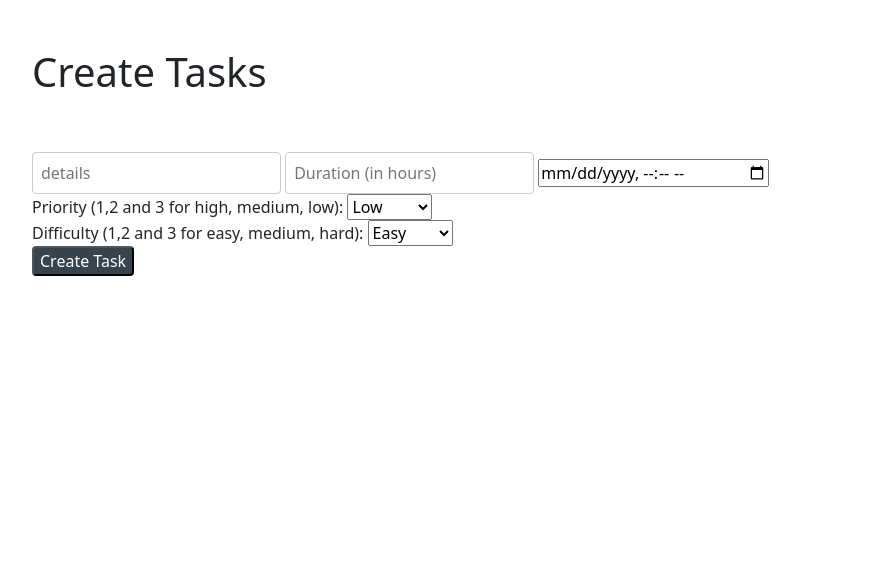
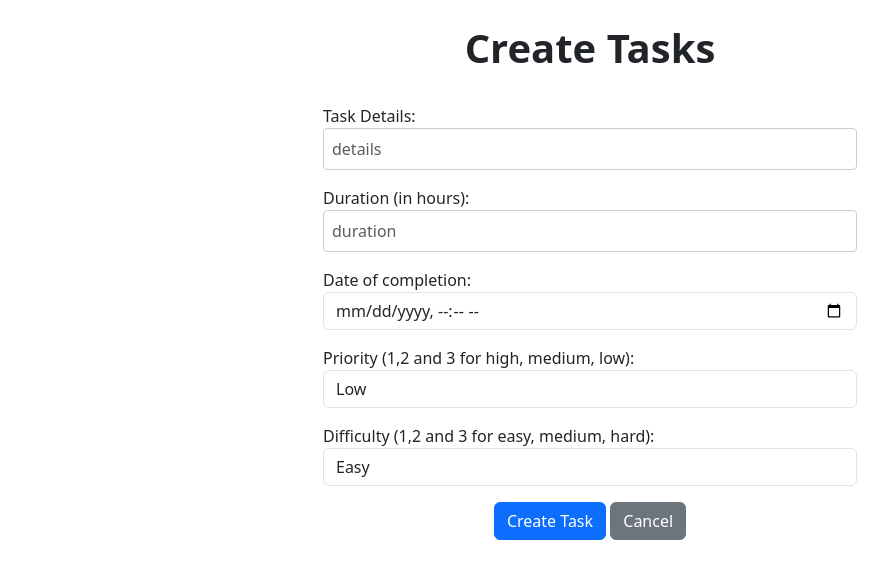
Before and after one commit to DeObjectifOne/CS-code, a Python web app: template Coding time!/website/templates/creation.html in a window 1280 px wide. Shown: the part 56-635 px from the top of the page, without its empty margins (50-938 px from the left). Run offline with Jinja, Linux system fonts and the light colour scheme; the template is opened without the code that fills it, so the values that code supplies are empty; some libraries are stand-ins or nearby versions.

Commit message:
Update creation.html

```diff
--- a/Coding time!/website/templates/creation.html
+++ b/Coding time!/website/templates/creation.html
@@ -1,100 +1,105 @@
- <!--extends layout.html's template to other webpages-->
- {% extends "layout.html" %}
+{% extends "layout.html" %} {% block title %}Task Creation{% endblock %}
 
- {% block title %}Task Creation{% endblock %} <!--Page title-->
+{% block content %}
 
- {% block content %} <!--Page body-->
+<br>
 
- <br><br>
- <h1>Create Tasks</h1> <!--Body title-->
- <br><br>
+<h1 align="center"><b>Create Tasks</b></h1>
 
+<br>
+
+<div class="container">
+    <div class="row justify-content-center">
+        <div class="col-md-6">
             <form
                 method="POST"
-    action="{{ url_for('views.create_task') }}"
-> <!--Links the form that sends all the data to the create_task function-->
+                action="{{ url_for('views.create_task') }}">
 
-    <!--Input for the task details-->
+                <div class="mb-3">
+                    <label for="details">Task Details:</label>
+                    <div class="input-group justify-content-center">
                         <input
                             type="text"
+                            id="details"
                             name="details"
+                            class="form-control"
                             placeholder="details"
-        required
-    >
+                            required>
+                    </div>
+                </div>
 
-    <!--Input for the task duration-->
+                <div class="mb-3">
+                    <label for="details">Duration (in hours):</label>
+                    <div class="input-group justify-content-center">
                         <input
                             type="number"
+                            id="duration"
                             name="duration"
-        placeholder="Duration (in hours)"
-        required
-    >
+                            class="form-control"
+                            placeholder="duration"
+                            required>
+                    </div>
+                </div>
 
-    <!--Input for the due_date-->
+                <div class="mb-3">
+                    <label for="details">Date of completion:</label>
+                    <div class="input-group justify-content-center">
                         <input
                             type="datetime-local"
+                            id="due_date"
                             name="due_date"
-        placeholder="Due Date"
-        required
-    >
+                            class="form-control"
+                            placeholder="Date of completion"
+                            required>
+                    </div>
+                </div>
 
-     <div>
-        <label
-            for="priority">
-                Priority (1,2 and 3 for high, medium, low):
-        </label>
+                <div class="mb-3">
+                    <label for="priority">Priority (1,2 and 3 for high, medium, low):</label>
+                    <div class="input-group justify-content-center">
                         <select
                             name="priority"
                             id="priority"
-        >
-            <option
-                value="3">
-                Low
-            </option>
-            <option
-                value="2">
-                Medium
-            </option>
-            <option
-                value="1">
-                High
-            </option>
+                            class="form-control">
+                            <option value="3">Low</option>
+                            <option value="2">Medium</option>
+                            <option value="1">High</option>
                         </select>
                     </div>
+                </div>
 
-    <div>
-        <label
-            for="difficulty">
-            Difficulty (1,2 and 3 for easy, medium, hard):
-        </label>
+                <div class="mb-3">
+                    <label for="difficulty">Difficulty (1,2 and 3 for easy, medium, hard):</label>
+                    <div class="input-group justify-content-center">
                         <select
                             name="difficulty"
                             id="difficulty"
-        >
-            <option
-                value="1">
-                Easy
-            </option>
-            <option
-                value="2">
-                Medium
-            </option>
-            <option
-                value="3">
-                Hard
-            </option>
+                            class="form-control">
+                            <option value="1">Easy</option>
+                            <option value="2">Medium</option>
+                            <option value="3">Hard</option>
                         </select>
                     </div>
+                </div>
 
-
-    <!--submit button-->
+                <div class="text-center">
                     <button
                         type="submit"
-    >
+                        class="btn btn-primary">
                         Create Task
                     </button>
+                    <button
+                        onclick="history.back()"
+                        class="btn btn-secondary">
+                        Cancel
+                    </button>
+                </div>
 
             </form>
+        </div>
+    </div>
+</div>
 
+<br>
 
  {% endblock %}
```
Lines whose indentation alone changed are shown as unchanged.
